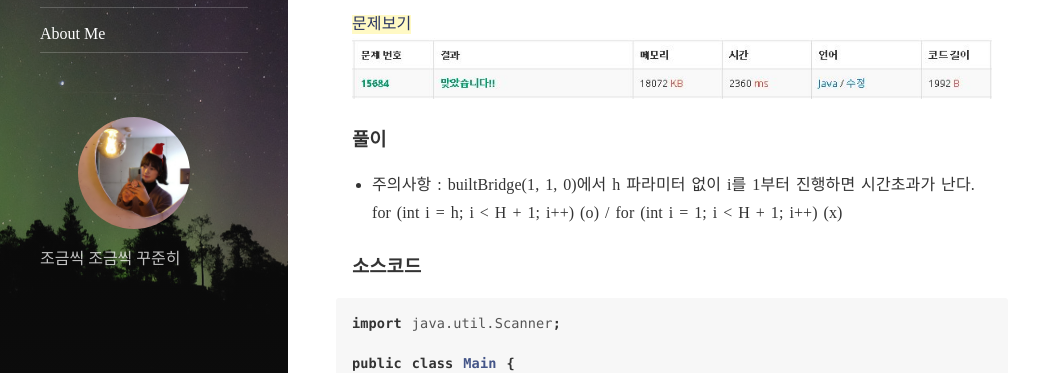
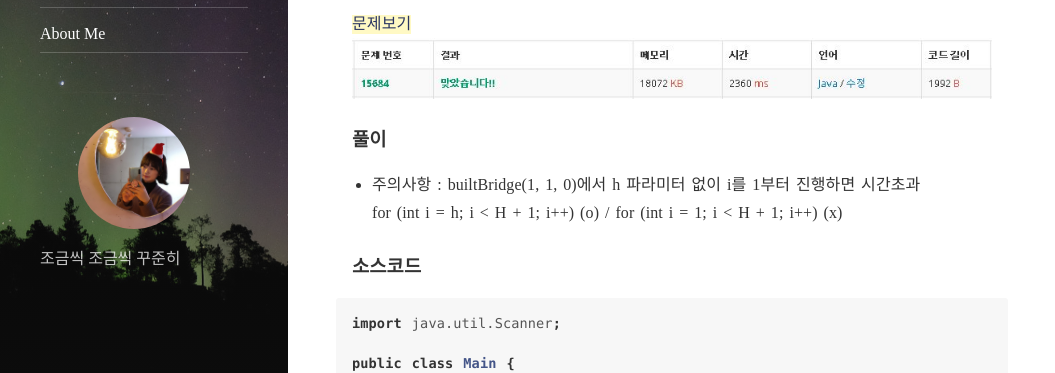
Before and after one commit to EunJu-Kang/EunJu-Kang.github.io, a Jekyll site: the page built from _posts/2020-02-01-algo-15684-사다리조작.md, in a window 1280 px wide and 900 px high. Shown: the part 287-660 px from the top of the window, without its empty margins (0-1055 px from the left). Built offline with Jekyll 4.4.1, drawn with Linux system fonts in a browser that asks for light colours; nearby versions of some CDN libraries.

Commit message:
Update 2020-02-01-algo-15684-사다리조작.md

```diff
--- a/_posts/2020-02-01-algo-15684-사다리조작.md
+++ b/_posts/2020-02-01-algo-15684-사다리조작.md
@@ -11,7 +11,7 @@ tags: BOJ
 ![Alt text](/assets/img/baekjoon/15684.JPG)
 
 ### 풀이
-- 주의사항 : builtBridge(1, 1, 0)에서 h 파라미터 없이 i를 1부터 진행하면 시간초과가 난다. <br>
+- 주의사항 : builtBridge(1, 1, 0)에서 h 파라미터 없이 i를 1부터 진행하면 시간초과  <br>
   for (int i = h; i < H + 1; i++) (o) / for (int i = 1; i < H + 1; i++) (x)
 
 
```
